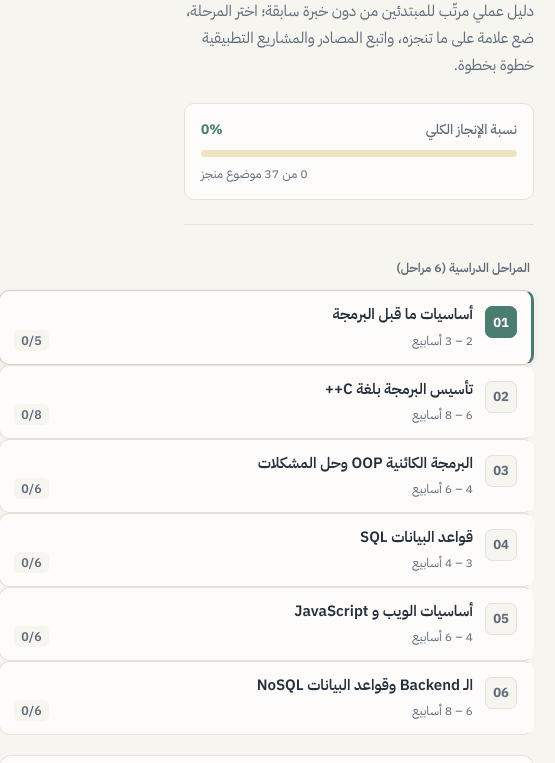
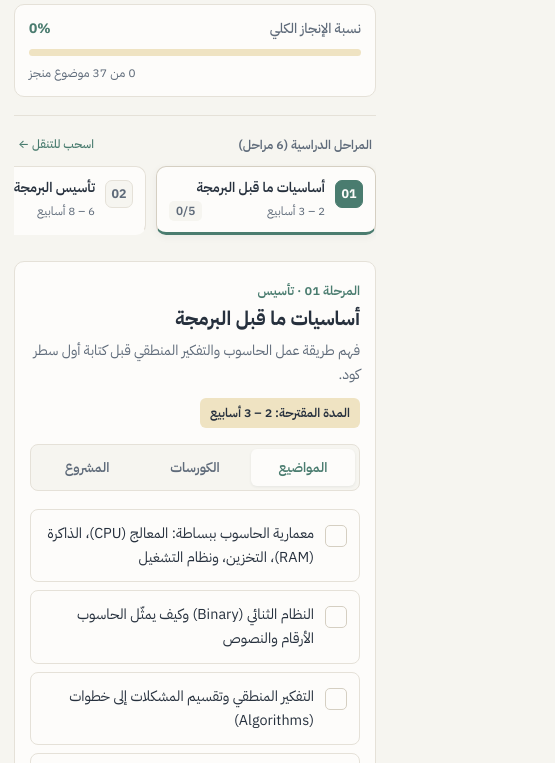
Before and after one commit to abdulrahmanX16X/Roadmap, a plain HTML site: page index.html in a window 390 px wide. Shown: the part 156-919 px from the top of the page, 555 px wide, since content can reach past the window. Drawn offline with Linux system fonts and the light colour scheme.

Commit message:
Update index.html

```diff
--- a/index.html
+++ b/index.html
@@ -2,7 +2,7 @@
 <html lang="ar" dir="rtl">
 <head>
   <meta charset="UTF-8" />
-  <meta name="viewport" content="width=device-width, initial-scale=1.0" />
+  <meta name="viewport" content="width=device-width, initial-scale=1.0, viewport-fit=cover" />
   <title>خطة تعلّم البرمجة من الصفر حتى الويب</title>
   <link rel="preconnect" href="https://fonts.googleapis.com">
   <link rel="preconnect" href="https://fonts.gstatic.com" crossorigin>
@@ -22,7 +22,14 @@
       --border-strong: #D5CFC2;
     }
 
-    * { box-sizing: border-box; margin: 0; padding: 0; }
+    * {
+      box-sizing: border-box;
+      margin: 0;
+      padding: 0;
+      -webkit-tap-highlight-color: transparent;
+    }
+
+    html { scroll-behavior: smooth; }
 
     body {
       font-family: 'IBM Plex Sans Arabic', -apple-system, BlinkMacSystemFont, 'Segoe UI', sans-serif;
@@ -31,6 +38,7 @@
       line-height: 1.75;
       min-height: 100vh;
       -webkit-font-smoothing: antialiased;
+      overflow-x: hidden;
     }
 
     .page-wrap {
@@ -60,18 +68,18 @@
       background-color: var(--accent);
       padding: 3px 11px;
       border-radius: 6px;
-      margin-bottom: 12px;
+      margin-bottom: 10px;
     }
 
     .site-header h1 {
-      font-size: clamp(1.65rem, 3vw, 2.2rem);
+      font-size: clamp(1.45rem, 3vw, 2.2rem);
       font-weight: 700;
       color: var(--text);
       line-height: 1.3;
       margin-bottom: 8px;
     }
 
-    .site-header p { font-size: 0.96rem; color: var(--text-muted); }
+    .site-header p { font-size: 0.95rem; color: var(--text-muted); }
 
     .progress-card {
       min-width: 260px;
@@ -124,28 +132,29 @@
       align-items: start;
     }
 
-    @media (max-width: 860px) {
-      .workspace { grid-template-columns: 1fr; gap: 20px; }
-      .progress-card { width: 100%; flex: 1 1 100%; }
+    .stages-nav { position: sticky; top: 24px; }
+
+    .nav-section-label {
+      display: flex;
+      justify-content: space-between;
+      align-items: center;
+      font-size: 0.78rem;
+      font-weight: 600;
+      color: var(--text-muted);
+      padding: 0 4px 8px;
     }
 
-    .stages-nav {
+    .swipe-hint {
+      display: none;
+      font-size: 0.74rem;
+      font-weight: 500;
+      color: var(--primary);
+    }
+
+    .stages-list {
       display: flex;
       flex-direction: column;
       gap: 8px;
-      position: sticky;
-      top: 24px;
-    }
-
-    @media (max-width: 860px) {
-      .stages-nav { position: static; }
-    }
-
-    .nav-section-label {
-      font-size: 0.78rem;
-      font-weight: 600;
-      color: var(--text-muted);
-      padding: 0 4px 4px;
     }
 
     .stage-item {
@@ -162,10 +171,11 @@
       align-items: flex-start;
       gap: 12px;
       color: var(--text);
-      transition: background-color 0.15s ease, border-color 0.15s ease;
+      transition: background-color 0.15s ease, border-color 0.15s ease, transform 0.1s ease;
     }
 
     .stage-item:hover { border-color: var(--border-strong); background-color: #FAF8F3; }
+    .stage-item:active { transform: scale(0.99); }
 
     .stage-item.active {
       background-color: var(--card);
@@ -198,7 +208,7 @@
     }
 
     .stage-info { flex: 1; min-width: 0; }
-    .stage-name { font-size: 0.94rem; font-weight: 600; color: var(--text); line-height: 1.4; margin-bottom: 4px; }
+    .stage-name { display: block; font-size: 0.94rem; font-weight: 600; color: var(--text); line-height: 1.4; margin-bottom: 4px; }
 
     .stage-meta-row {
       display: flex;
@@ -225,10 +235,7 @@
       border: 1px solid var(--border);
       border-radius: 12px;
       padding: 28px 30px;
-    }
-
-    @media (max-width: 600px) {
-      .stage-sheet { padding: 20px 18px; }
+      scroll-margin-top: 16px;
     }
 
     .sheet-header {
@@ -259,7 +266,6 @@
       gap: 24px;
       border-bottom: 1px solid var(--border);
       margin-bottom: 22px;
-      overflow-x: auto;
     }
 
     .tab-btn {
@@ -279,6 +285,7 @@
 
     .tab-btn:hover { color: var(--text); }
     .tab-btn.active { color: var(--primary); border-bottom-color: var(--primary); }
+    .tab-short { display: none; }
 
     .checklist { list-style: none; display: flex; flex-direction: column; gap: 8px; }
 
@@ -286,7 +293,7 @@
       display: flex;
       align-items: flex-start;
       gap: 12px;
-      padding: 12px 14px;
+      padding: 13px 14px;
       border: 1px solid var(--border);
       border-radius: 8px;
       background-color: var(--card);
@@ -299,8 +306,8 @@
     .check-row.checked { background-color: var(--primary-soft); border-color: rgba(74, 124, 111, 0.28); }
 
     .check-box {
-      width: 20px;
-      height: 20px;
+      width: 21px;
+      height: 21px;
       margin-top: 3px;
       border-radius: 5px;
       border: 1.5px solid var(--border-strong);
@@ -350,12 +357,13 @@
     .course-row:last-child { border-bottom: none; }
     .course-row:hover { background-color: #FAF8F3; }
     .course-copy { flex: 1; min-width: 220px; }
-    .course-copy h4 { font-size: 0.96rem; font-weight: 600; color: var(--text); margin-bottom: 3px; }
-    .course-copy p { font-size: 0.85rem; color: var(--text-muted); }
+    .course-copy h4 { font-size: 0.96rem; font-weight: 600; color: var(--text); margin-bottom: 3px; line-height: 1.45; }
+    .course-copy p { font-size: 0.85rem; color: var(--text-muted); line-height: 1.6; }
 
     .course-btn {
       display: inline-flex;
       align-items: center;
+      justify-content: center;
       gap: 6px;
       text-decoration: none;
       font-size: 0.84rem;
@@ -363,7 +371,7 @@
       color: var(--primary);
       background-color: var(--card);
       border: 1px solid var(--primary);
-      padding: 7px 14px;
+      padding: 8px 14px;
       border-radius: 7px;
       white-space: nowrap;
       transition: background-color 0.15s ease, color 0.15s ease;
@@ -379,6 +387,7 @@
       background-color: var(--card);
     }
 
+    .note-block:last-child { margin-bottom: 0; }
     .note-block.project { border-right: 3px solid var(--primary); }
     .note-block.tip { background-color: var(--accent-soft); border-color: var(--accent); border-right: 3px solid #B59D63; }
     .note-block h3 { font-size: 0.96rem; font-weight: 700; color: var(--text); margin-bottom: 6px; }
@@ -401,7 +410,7 @@
       font-family: inherit;
       font-size: 0.86rem;
       font-weight: 600;
-      padding: 8px 16px;
+      padding: 9px 16px;
       border-radius: 7px;
       cursor: pointer;
       border: 1px solid var(--border-strong);
@@ -425,6 +434,7 @@
       cursor: pointer;
       text-decoration: underline;
       text-underline-offset: 4px;
+      padding: 6px 4px;
     }
 
     .btn-reset:hover { color: var(--text); }
@@ -446,12 +456,123 @@
       font-weight: 600;
       color: var(--text);
       background-color: var(--accent);
-      padding: 4px 12px;
+      padding: 5px 12px;
       border-radius: 6px;
       font-size: 0.82rem;
     }
 
     .powered-by span { color: var(--primary); font-weight: 700; }
+
+    /* Mobile & Tablet Optimizations */
+    @media (max-width: 860px) {
+      .page-wrap { padding: 20px 14px 40px; }
+      .site-header { gap: 16px; padding-bottom: 18px; margin-bottom: 18px; }
+      .progress-card { width: 100%; flex: 1 1 100%; padding: 12px 14px; }
+      .workspace { grid-template-columns: 1fr; gap: 16px; }
+      .stages-nav { position: static; min-width: 0; }
+      .swipe-hint { display: inline; }
+
+      .stages-list {
+        flex-direction: row;
+        overflow-x: auto;
+        gap: 10px;
+        padding: 2px 2px 10px;
+        scroll-snap-type: x proximity;
+        -webkit-overflow-scrolling: touch;
+        scrollbar-width: none;
+      }
+
+      .stages-list::-webkit-scrollbar { display: none; }
+
+      .stage-item {
+        flex: 0 0 220px;
+        scroll-snap-align: start;
+        border-right: 1px solid var(--border);
+        border-bottom: 3px solid transparent;
+        padding: 11px 12px;
+        gap: 10px;
+      }
+
+      .stage-item.active {
+        border-right-color: var(--border-strong);
+        border-bottom-color: var(--primary);
+        background-color: var(--card);
+      }
+
+      .stage-index { width: 28px; height: 28px; font-size: 0.78rem; }
+      .stage-name { font-size: 0.86rem; white-space: nowrap; overflow: hidden; text-overflow: ellipsis; }
+      .stage-meta-row { font-size: 0.74rem; }
+    }
+
+    @media (max-width: 600px) {
+      .site-header p { font-size: 0.88rem; line-height: 1.65; }
+      .stage-sheet { padding: 18px 15px; border-radius: 10px; }
+      .sheet-header { gap: 10px; margin-bottom: 16px; }
+      .sheet-header h2 { font-size: 1.22rem; }
+      .sheet-goal { font-size: 0.88rem; }
+      .duration-tag { font-size: 0.78rem; padding: 4px 10px; }
+
+      .tab-bar {
+        display: grid;
+        grid-template-columns: repeat(3, 1fr);
+        gap: 4px;
+        background-color: var(--bg);
+        border: 1px solid var(--border);
+        border-radius: 8px;
+        padding: 4px;
+        margin-bottom: 18px;
+      }
+
+      .tab-btn {
+        border-bottom: none;
+        margin-bottom: 0;
+        padding: 8px 6px;
+        border-radius: 6px;
+        font-size: 0.84rem;
+        text-align: center;
+      }
+
+      .tab-btn.active {
+        background-color: var(--card);
+        color: var(--primary);
+        box-shadow: 0 1px 3px rgba(38, 48, 61, 0.08);
+      }
+
+      .tab-full { display: none; }
+      .tab-short { display: inline; }
+
+      .check-row { padding: 12px; gap: 11px; }
+      .check-box { width: 22px; height: 22px; }
+      .check-text { font-size: 0.9rem; line-height: 1.65; }
+
+      .course-row { padding: 14px; gap: 12px; }
+      .course-copy { min-width: 100%; }
+      .course-copy h4 { font-size: 0.92rem; }
+      .course-btn { width: 100%; padding: 10px 14px; font-size: 0.86rem; }
+
+      .note-block { padding: 15px; }
+      .note-block p { font-size: 0.9rem; }
+
+      .sheet-footer {
+        flex-direction: column;
+        align-items: stretch;
+        gap: 12px;
+        margin-top: 20px;
+        padding-top: 16px;
+      }
+
+      .step-controls { display: grid; grid-template-columns: 1fr 1fr; gap: 10px; }
+      .btn-step { width: 100%; padding: 11px 12px; font-size: 0.88rem; }
+      .btn-reset { align-self: center; }
+
+      .site-footer {
+        margin-top: 28px;
+        flex-direction: column;
+        align-items: center;
+        text-align: center;
+        gap: 10px;
+      }
+    }
   </style>
 </head>
 <body>
@@ -480,11 +601,14 @@
 
     <main class="workspace">
       <aside class="stages-nav" aria-label="مراحل الخطة">
-        <div class="nav-section-label">المراحل الدراسية (6 مراحل)</div>
-        <div id="stagesList"></div>
+        <div class="nav-section-label">
+          <span>المراحل الدراسية (6 مراحل)</span>
+          <span class="swipe-hint">اسحب للتنقل ←</span>
+        </div>
+        <div class="stages-list" id="stagesList"></div>
       </aside>
 
-      <section class="stage-sheet" aria-live="polite">
+      <section class="stage-sheet" id="stageSheet" aria-live="polite">
         <div class="sheet-header">
           <div>
             <div class="sheet-kicker" id="stageKicker"></div>
@@ -495,9 +619,18 @@
         </div>
 
         <nav class="tab-bar" role="tablist">
-          <button class="tab-btn active" data-tab="topics" role="tab">المواضيع وقائمة الإنجاز</button>
-          <button class="tab-btn" data-tab="courses" role="tab">الكورسات وعناوين البحث</button>
-          <button class="tab-btn" data-tab="project" role="tab">المشروع التطبيقي والنصيحة</button>
+          <button class="tab-btn active" data-tab="topics" role="tab">
+            <span class="tab-full">المواضيع وقائمة الإنجاز</span>
+            <span class="tab-short">المواضيع</span>
+          </button>
+          <button class="tab-btn" data-tab="courses" role="tab">
+            <span class="tab-full">الكورسات وعناوين البحث</span>
+            <span class="tab-short">الكورسات</span>
+          </button>
+          <button class="tab-btn" data-tab="project" role="tab">
+            <span class="tab-full">المشروع التطبيقي والنصيحة</span>
+            <span class="tab-short">المشروع</span>
+          </button>
         </nav>
 
         <div id="tabPanel"></div>
@@ -739,7 +872,8 @@
     ];
 
     const STORAGE_KEY = "roadmap_progress_abdulrahman_v2";
-    let activeIdx = 0;
+    const STAGE_KEY = "roadmap_active_stage_v2";
+    let activeIdx = loadActiveStage();
     let activeTab = "topics";
     let progress = loadProgress();
 
@@ -750,6 +884,20 @@
 
     function saveProgress() {
       try { localStorage.setItem(STORAGE_KEY, JSON.stringify(progress)); }
+      catch {}
+    }
+
+    function loadActiveStage() {
+      try {
+        const saved = parseInt(localStorage.getItem(STAGE_KEY), 10);
+        return !isNaN(saved) && saved >= 0 && saved < roadmap.length ? saved : 0;
+      } catch {
+        return 0;
+      }
+    }
+
+    function saveActiveStage() {
+      try { localStorage.setItem(STAGE_KEY, String(activeIdx)); }
       catch {}
     }
 
@@ -776,6 +924,15 @@
       document.getElementById("globalCount").textContent = `${done} من ${total} موضوع منجز`;
     }
 
+    function scrollActiveStagePill() {
+      if (window.innerWidth <= 860) {
+        const activeBtn = document.querySelector(".stage-item.active");
+        if (activeBtn) {
+          activeBtn.scrollIntoView({ behavior: "smooth", inline: "center", block: "nearest" });
+        }
+      }
+    }
+
     function renderSidebar() {
       const wrap = document.getElementById("stagesList");
       wrap.innerHTML = "";
@@ -787,14 +944,19 @@
         btn.innerHTML = `
           <span class="stage-index">${stage.num}</span>
           <span class="stage-info">
-            <span class="stage-name" style="display:block;">${stage.title}</span>
+            <span class="stage-name">${stage.title}</span>
             <span class="stage-meta-row">
               <span>${stage.duration}</span>
               <span class="stage-counter${isComplete ? " complete" : ""}">${st.done}/${st.total}</span>
             </span>
           </span>
         `;
-        btn.addEventListener("click", () => { activeIdx = idx; render(); });
+        btn.addEventListener("click", () => {
+          activeIdx = idx;
+          saveActiveStage();
+          render();
+          scrollActiveStagePill();
+        });
         wrap.appendChild(btn);
       });
     }
@@ -877,27 +1039,41 @@
       renderSheet();
     }
 
+    function goToStage(newIdx) {
+      activeIdx = newIdx;
+      saveActiveStage();
+      render();
+      scrollActiveStagePill();
+      if (window.innerWidth <= 860) {
+        document.getElementById("stageSheet").scrollIntoView({ behavior: "smooth", block: "start" });
+      }
+    }
+
     document.querySelectorAll(".tab-btn").forEach(btn => {
       btn.addEventListener("click", () => { activeTab = btn.dataset.tab; renderSheet(); });
     });
 
     document.getElementById("prevBtn").addEventListener("click", () => {
-      if (activeIdx > 0) { activeIdx--; render(); }
+      if (activeIdx > 0) goToStage(activeIdx - 1);
     });
 
     document.getElementById("nextBtn").addEventListener("click", () => {
-      if (activeIdx < roadmap.length - 1) { activeIdx++; render(); }
+      if (activeIdx < roadmap.length - 1) goToStage(activeIdx + 1);
     });
 
     document.getElementById("resetBtn").addEventListener("click", () => {
       if (confirm("هل تريد مسح سجل التقدم والبدء من جديد؟")) {
         progress = {};
+        activeIdx = 0;
         saveProgress();
+        saveActiveStage();
         render();
+        scrollActiveStagePill();
       }
     });
 
     render();
+    scrollActiveStagePill();
   </script>
 </body>
 </html>
```
